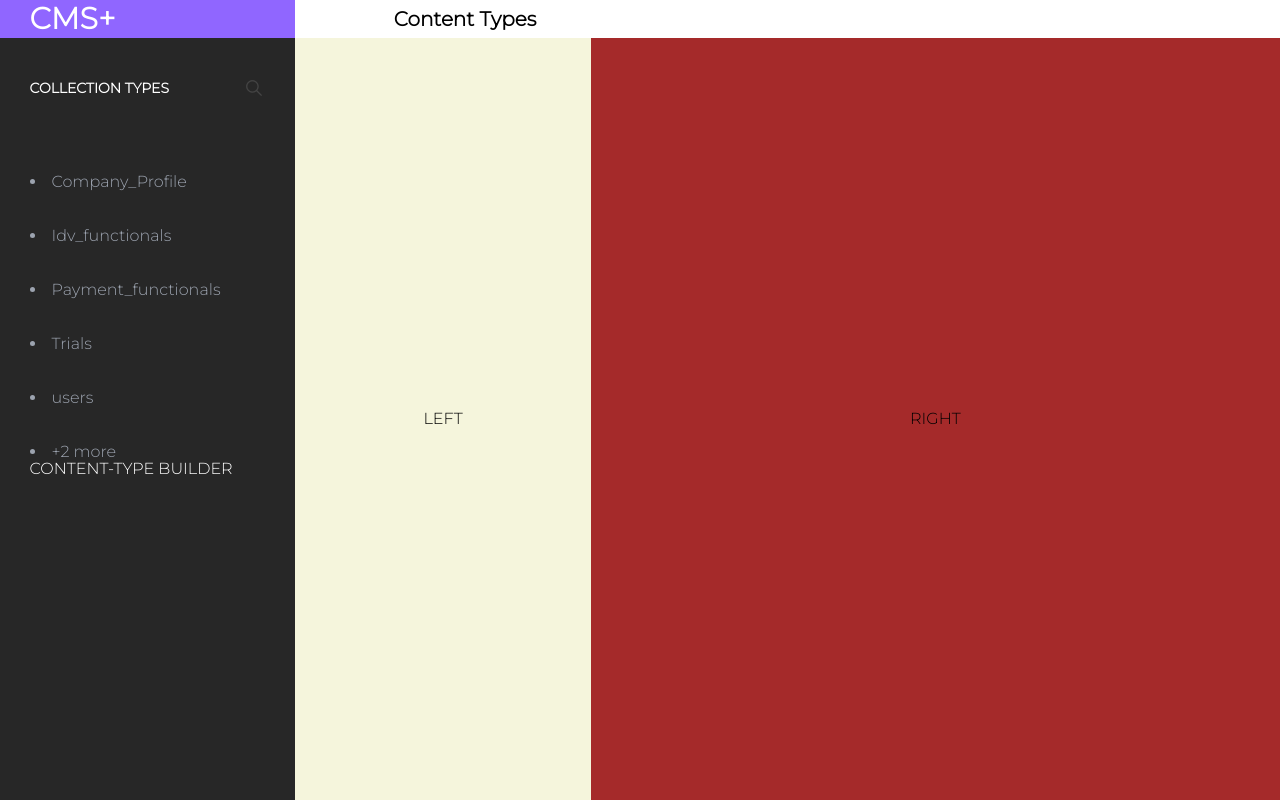
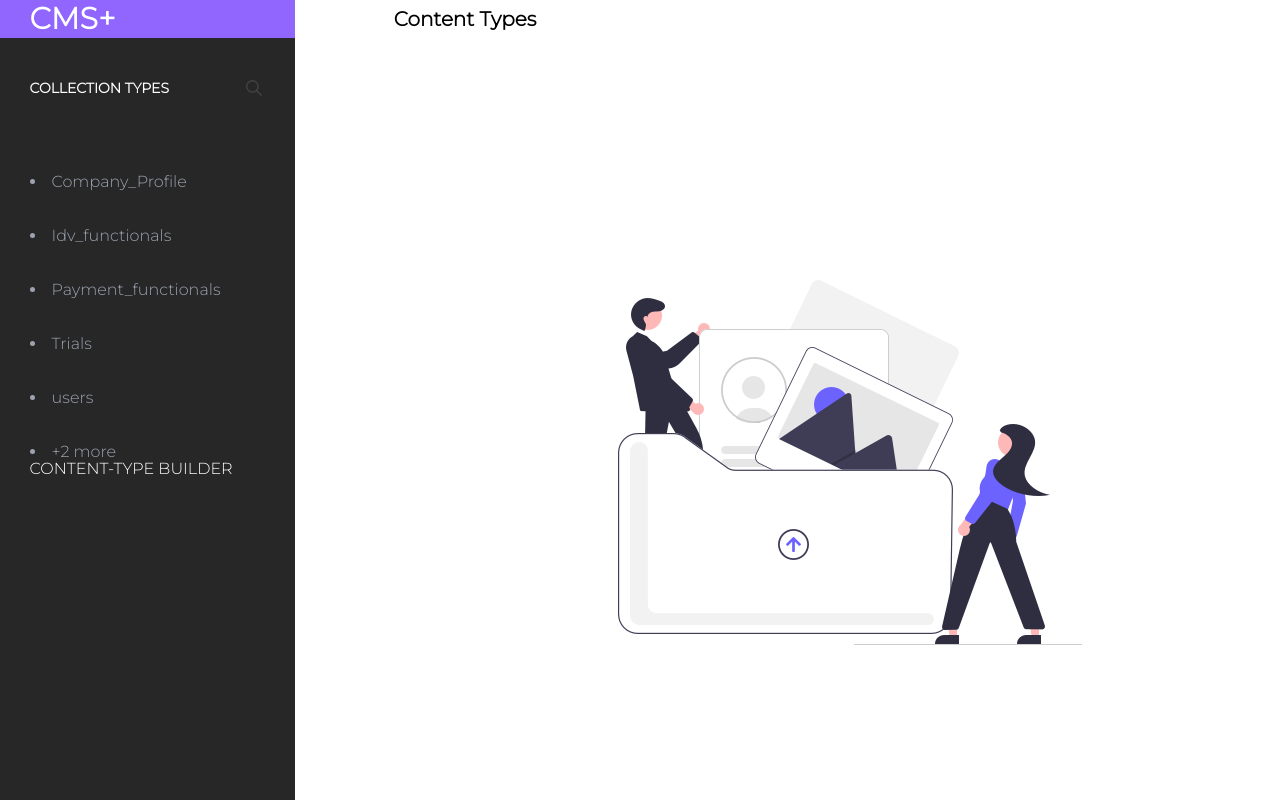
Before and after one commit to Sukhacoder02/frontend-dday, a React (Create React App) app: page /home in a window 1280 px wide. Built offline with nearby package versions, Linux system fonts and the light colour scheme.

Commit message:
chore: update HomePage to display image at first

```diff
--- a/src/pages/HomePage/HomePage.css
+++ b/src/pages/HomePage/HomePage.css
@@ -35,7 +35,7 @@
   flex-direction: column;
   align-items: center;
   justify-content: center;
-  background-color: beige;
+  background-color: #d4d6e5;
 }
 .right {
   height: 100%;
@@ -44,5 +44,5 @@
   flex-direction: column;
   align-items: center;
   justify-content: center;
-  background-color: brown;
+  background-color: #eaeefe;
 }
--- a/src/pages/HomePage/index.tsx
+++ b/src/pages/HomePage/index.tsx
@@ -4,6 +4,7 @@ import { useNavigate } from 'react-router-dom';
 import SideBar from '../../components/SideBar';
 import './HomePage.css';
 import Header from '../../components/Header';
+import cmsImage from '../../assets/login-image/undraw-upload-re-pasx.png';
 
 const HomePage: React.FC = (): JSX.Element => {
   const navigate = useNavigate();
@@ -24,8 +25,7 @@ const HomePage: React.FC = (): JSX.Element => {
           <Header title="Content Types" />
         </div>
         <div className="belowbar">
-          <div className="left">LEFT</div>
-          <div className="right">RIGHT</div>
+          <img src={cmsImage} alt="" />
         </div>
       </div>
     </div>
```
